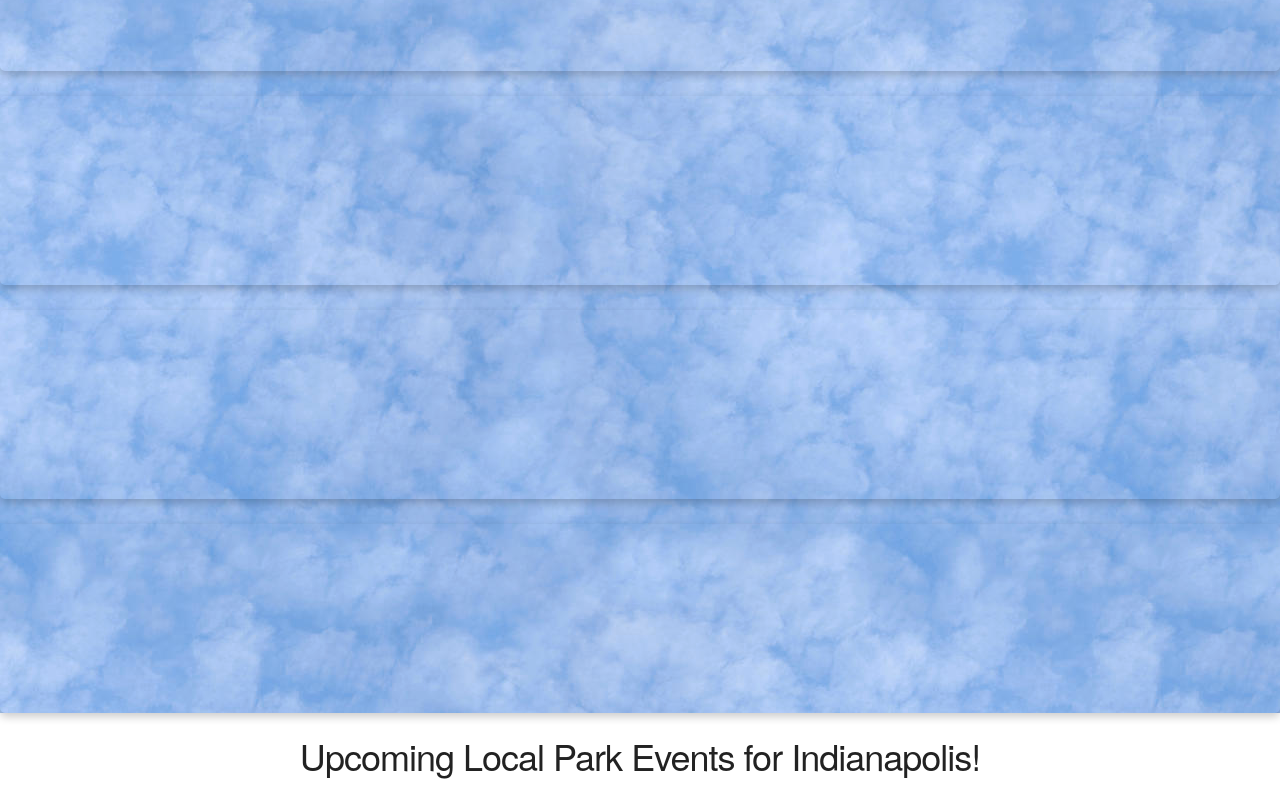
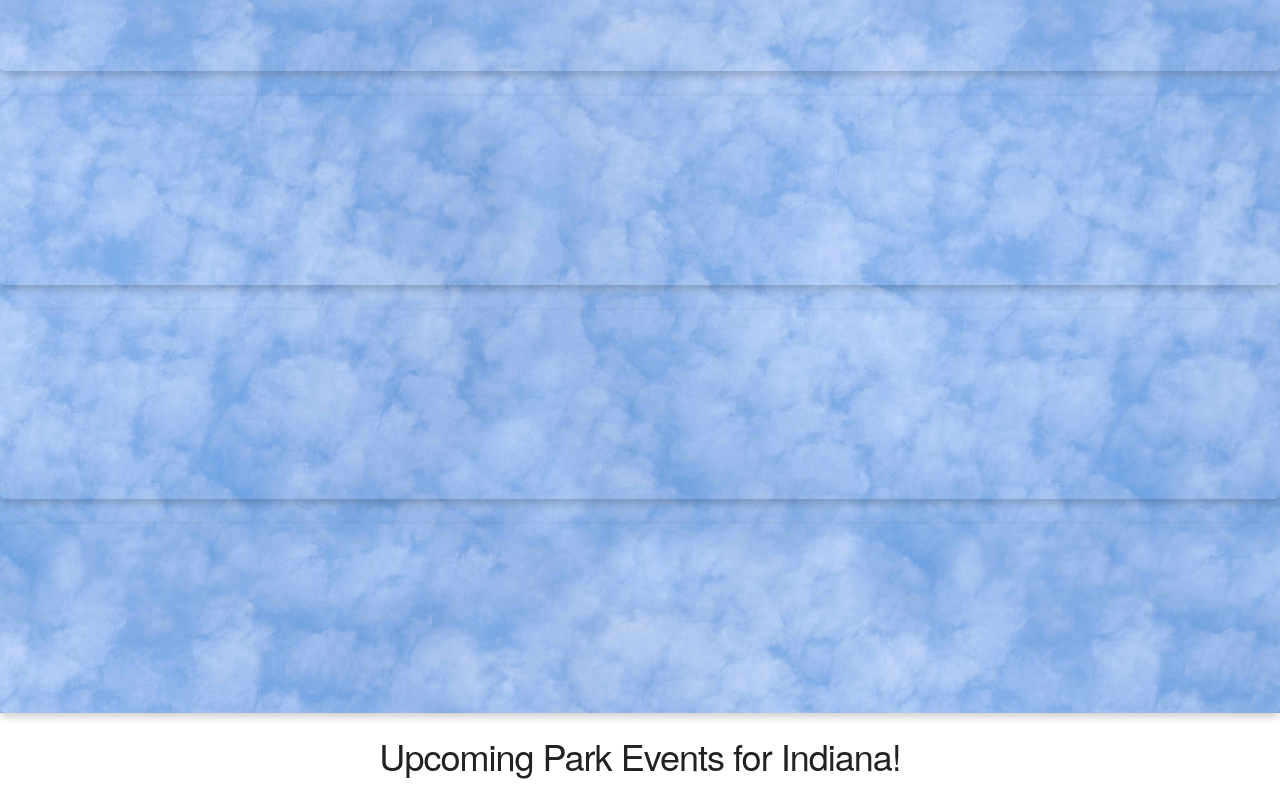
Before and after one commit to mark-timko/TakeAHike, a plain HTML site: page index.html in a window 1280 px wide. Shown: the part 566-1366 px from the top of the page. Drawn offline with nearby package versions, Linux system fonts and the light colour scheme; no server answers.

Commit message:
Update text

```diff
--- a/index.html
+++ b/index.html
@@ -85,7 +85,7 @@
     </div>
 
     <div class="events">
-        <h3>Upcoming Local Park Events for Indianapolis!</h3>
+        <h3>Upcoming Park Events for Indiana!</h3>
     </div>
 
 
```
